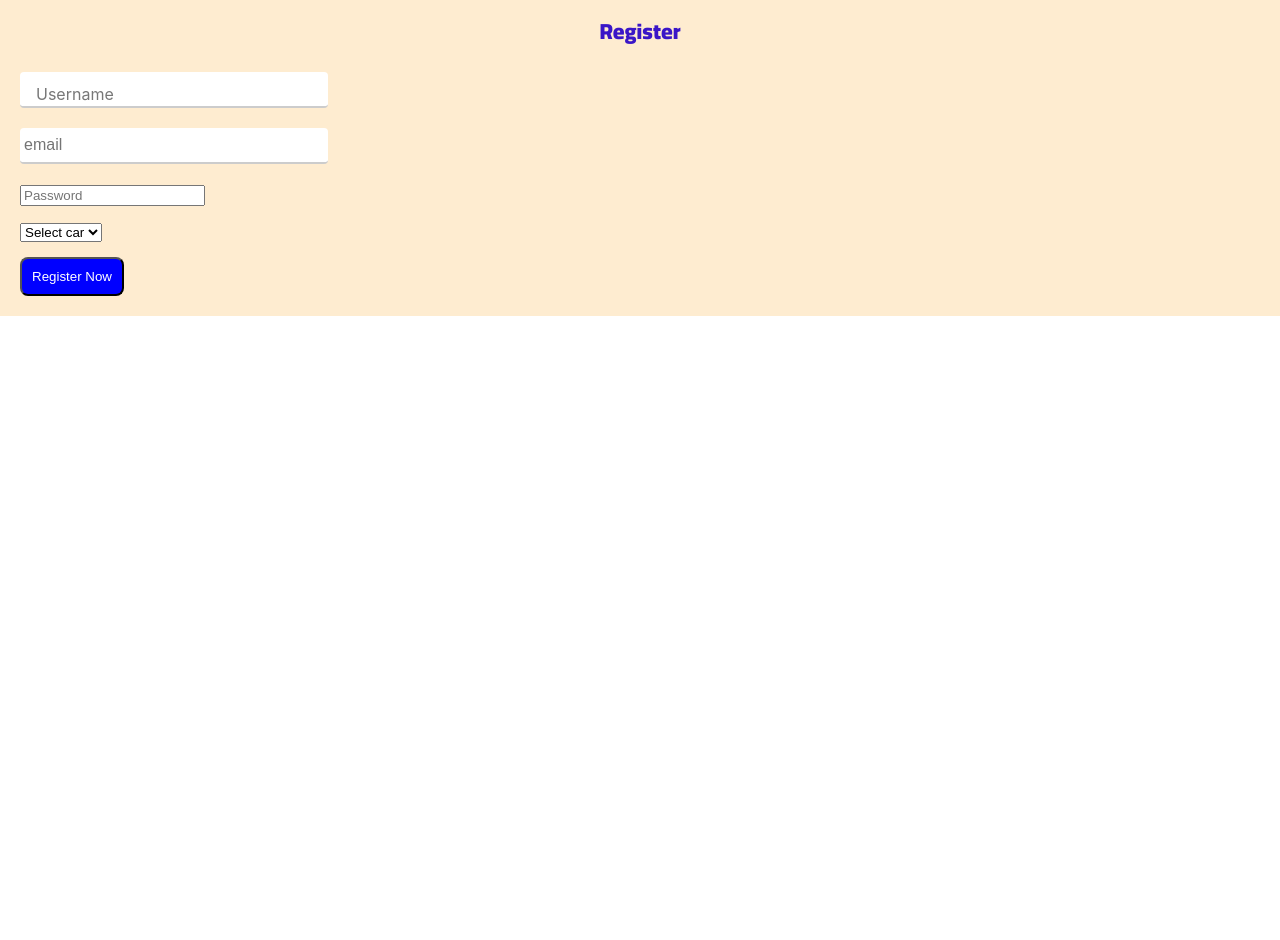
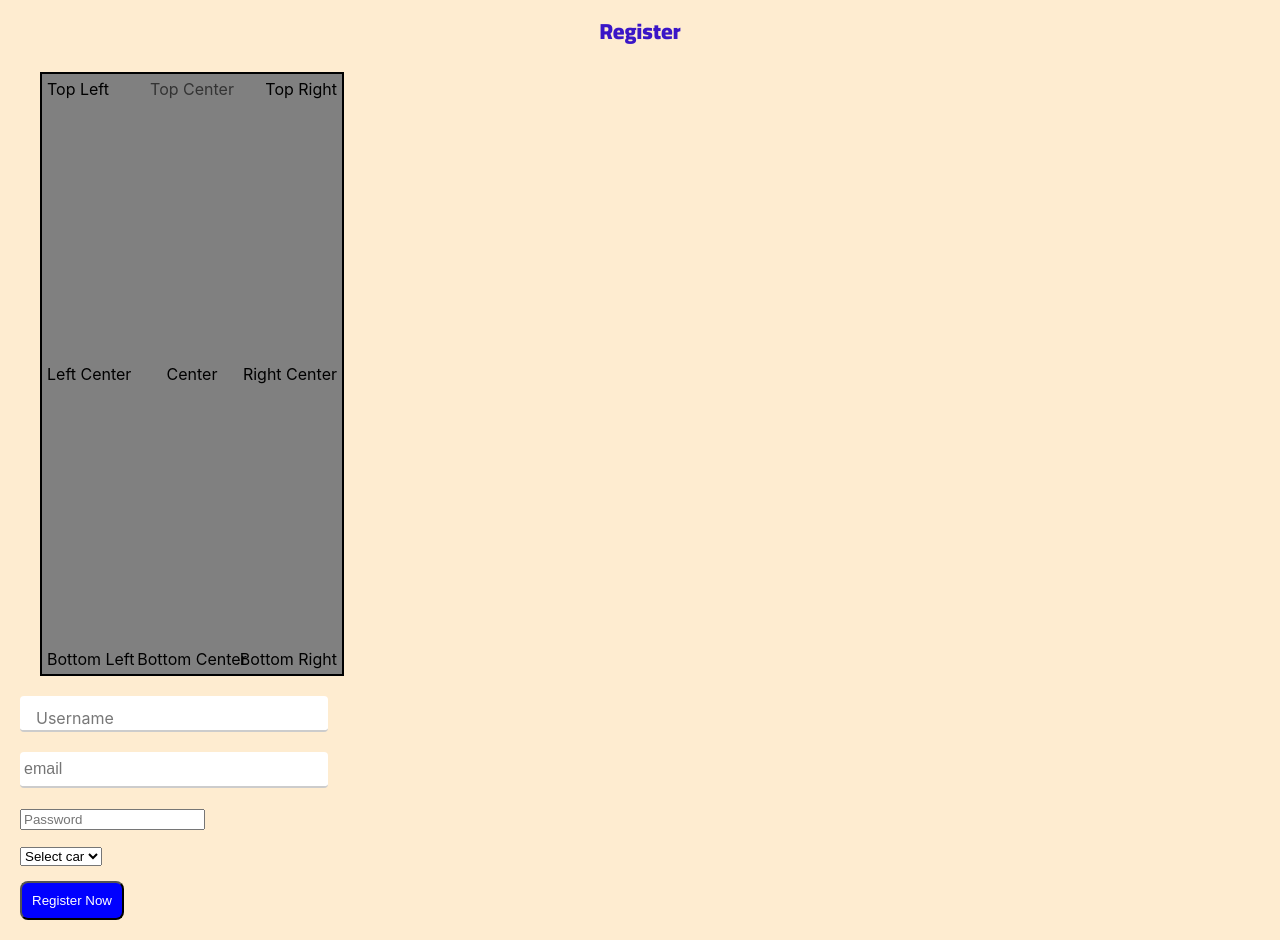
Before and after one commit to AbdallahDafa/abdallah-learn-react-app, a React (Create React App) app: page / in a window 1280 px wide. Before the commit the page ends 800 px from the top, so only its background shows below. Built offline with nearby package versions, Linux system fonts and the light colour scheme.

Commit message:
relative test all 6 corners position

```diff
--- a/src/auth/register/page.js
+++ b/src/auth/register/page.js
@@ -5,6 +5,7 @@ import styleText from "../../styles/text_custom.module.css";
 import FloatingInput from "../../components/text_input/floating_label/FloatingLabelTextInput.module";
 import UnberlineTextInput from "../../components/text_input/underline/UnberlineTextInput.module";
 import InputValidator from "../../lib/validate/InputValidator";
+import "./style.css"
 
 export function RegisterScreen() {
   const [name, setName] = useState("");
@@ -40,12 +41,25 @@ export function RegisterScreen() {
         backgroundColor : "#FEECD0"
       }}  >
 
+
         <h1 className={ styleText.w900 } style={ {
             textAlign: "center"
         }}>Register</h1>
         <div style={ { margin: "30px" ,
          }}/>
 
+          <div class="box">
+            <span class="center-middle">Center</span>
+            <span class="top-left">Top Left</span>
+            <span class="top-right">Top Right</span>
+            <span class="bottom-left">Bottom Left</span>
+            <span class="bottom-right">Bottom Right</span>
+            <span class="top-center">Top Center</span>
+            <span class="right-center">Right Center</span>
+            <span class="bottom-center">Bottom Center</span>
+            <span class="left-center">Left Center</span>
+
+          </div>
 
         <FloatingInput
           id="username"
--- /dev/null
+++ b/src/auth/register/style.css
@@ -0,0 +1,72 @@
+/* relative : parent */
+
+.box {
+  position: relative;
+  width: 300px;
+  height: 600px;
+  border: 2px solid black;
+  background-color: gray;
+  margin: 20px;
+}
+
+/* relative : children */
+
+.center-middle {
+  position: absolute;
+  top: 50%;
+  left: 50%;
+  transform: translate(-50%, -50%);
+}
+
+.top-left {
+  position: absolute;
+  top: 5px;
+  left: 5px;
+}
+
+.top-right {
+  position: absolute;
+  top: 5px;
+  right: 5px;
+}
+
+.bottom-left {
+  position: absolute;
+  bottom: 5px;
+  left: 5px;
+}
+
+.bottom-right {
+  position: absolute;
+  bottom: 5px;
+  right: 5px;
+}
+
+.top-center {
+  position: absolute;
+  color: #333;
+  top: 5px;
+  left: 50%;
+  transform: translateX(-50%);
+}
+
+.bottom-center {
+  position: absolute;
+  bottom: 5px;
+  left: 50%;
+  transform: translateX(-50%);
+}
+
+.left-center {
+  position: absolute;
+  left: 5px;
+  top: 50%;
+  transform: translateY(-50%);
+}
+
+.right-center {
+  position: absolute;
+  right: 5px;
+  top: 50%;
+  transform: translateY(-50%);
+}
--- a/src/components/text_input/floating_label/style.css
+++ b/src/components/text_input/floating_label/style.css
@@ -1,10 +1,5 @@
-.form-group {
-  position: relative;
-  /* margin: 00px 0; */
-  width: 100%;
-  max-width: 300px;
-}
 
+/************************ input */
 
 .form-input {
   width: 100%;
@@ -16,12 +11,24 @@
   background-color: white;
 }
 
+/************************ relative */
+
+.form-group {
+  position: relative;
+  left: 0;
+  top: 0;
+  width: 100%;
+  max-width: 300px;
+}
+
 .form-label {
-  position: absolute;
-  top: 0px;
-  left: 0px;
-  color: #777;
-  background-color: white;
+    position: absolute;
+    /* transform: translate(  -50%, -50% );  */
+    top: 0%;
+    transform: translate(  0% , 0% );
+
+
+    color: green;
 }
 
 /************************ error */
```
